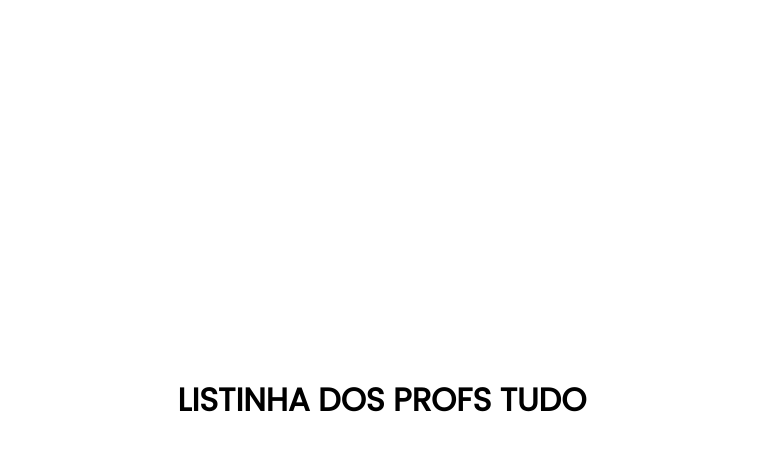
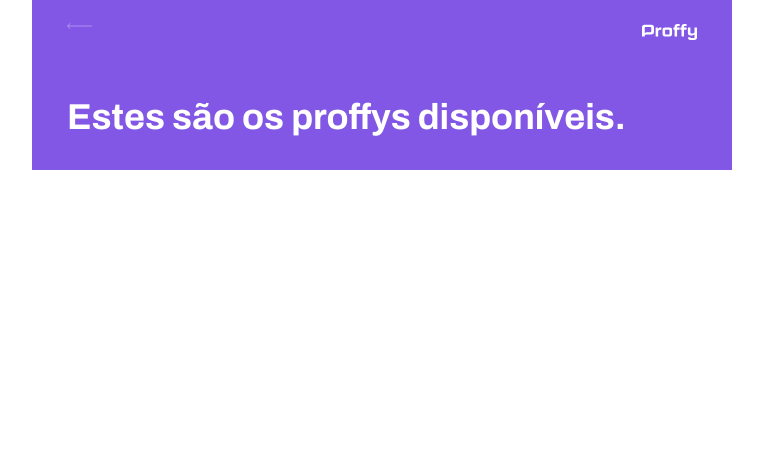
Before and after one commit to poliveira13/proffyWeb, a React (Create React App) app: page /study in a window 1280 px wide. Shown: the top 450 px of the page, without its empty margins (258-1021 px from the left). Built offline with nearby package versions, Linux system fonts and the light colour scheme.

Commit message:
pagina teacher list

```diff
--- a/src/pages/TeacherList/index.tsx
+++ b/src/pages/TeacherList/index.tsx
@@ -1,7 +1,28 @@
 import React from "react";
+import { Link } from "react-router-dom";
+
+import logoImg from "../../assets/images/logo.svg";
+import backIcon from "../../assets/images/icons/back.svg";
+
+import "./styles.css";
 
 function TeacherList() {
-  return <h1>LISTINHA DOS PROFS TUDO</h1>;
+  return (
+    <div id="page-teacher-list" className="container">
+      <header className="page-header">
+        <div className="top-bar-container">
+          <Link to="/">
+            <img src={backIcon} alt="voltar" />
+          </Link>
+          <img src={logoImg} alt="Logo Proffy" />
+        </div>
+
+        <div className="header-content">
+          <strong>Estes são os proffys disponíveis.</strong>
+        </div>
+      </header>
+    </div>
+  );
 }
 
 export default TeacherList;
--- a/src/pages/TeacherList/styles.css
+++ b/src/pages/TeacherList/styles.css
@@ -0,0 +1,47 @@
+#page-teacher-list {
+  width: 100vw;
+  height: 100vh;
+}
+
+.page-header {
+  display: flex;
+  flex-direction: column;
+  background-color: var(--color-primary);
+}
+
+.page-header .top-bar-container {
+  width: 90%;
+  margin: 0 auto;
+
+  display: flex;
+  justify-content: space-between;
+  align-items: center;
+  color: var(--color-text-in-primary);
+  padding: 1.6rem 0;
+}
+
+.page-header .top-bar-container a {
+  height: 3.2rem;
+  transition: opacity 0.2s;
+}
+
+.page-header .top-bar-container a:hover {
+  opacity: 0.6;
+}
+
+.page-header .top-bar-container img {
+  height: 1.6rem;
+}
+
+.page-header .header-content {
+  width: 90%;
+  margin: 0 auto;
+  position: relative;
+  margin: 3.2rem auto;
+}
+
+.page-header .header-content strong {
+  font: 700 3.6rem Archivo;
+  line-height: 4.2rem;
+  color: var(--color-title-in-primary);
+}
```
